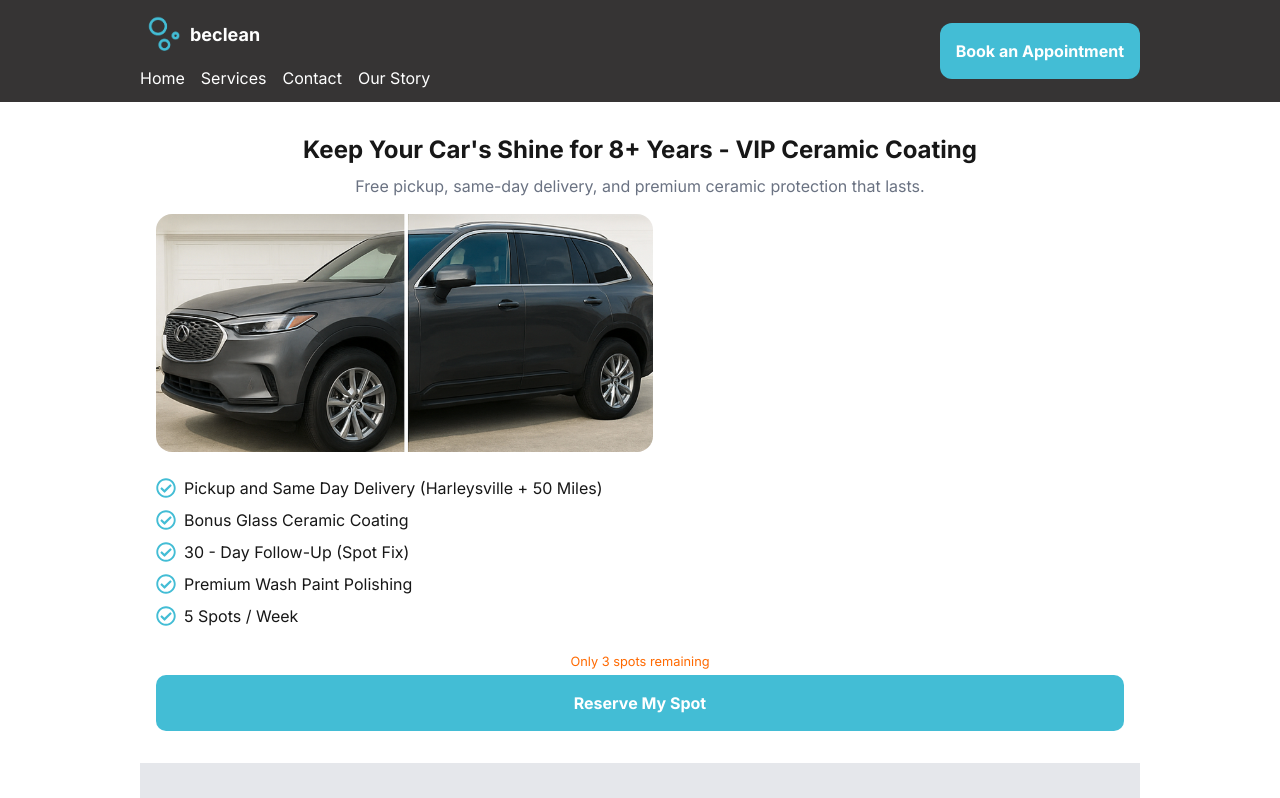
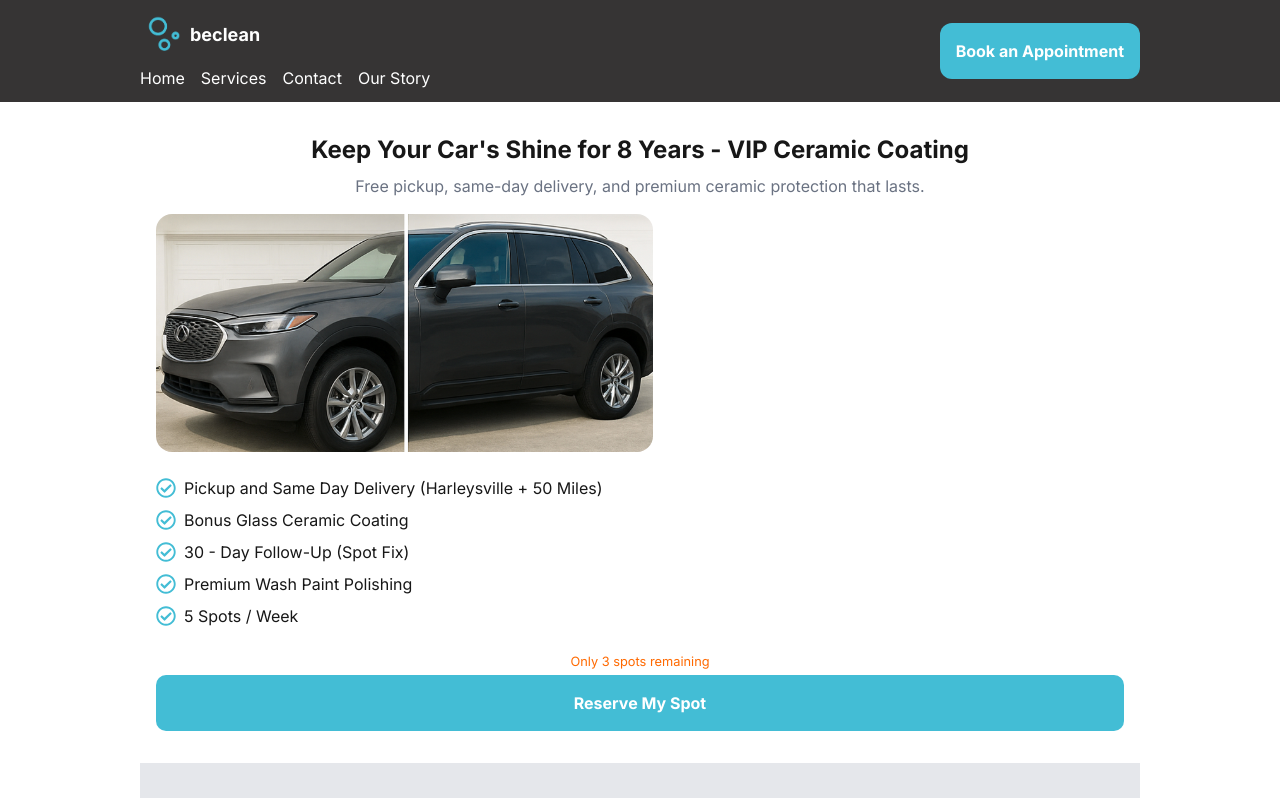
Before and after one commit to jisanjung/becleannext, a Next.js app: page /referral in a window 1280 px wide. Shown: the top 798 px of the page. Built offline with nearby package versions, Linux system fonts and the light colour scheme.

Commit message:
8 to 6 year coating change

```diff
--- a/src/app/referral/Hero.jsx
+++ b/src/app/referral/Hero.jsx
@@ -4,7 +4,7 @@ import { FaRegCheckCircle } from "react-icons/fa";
 const Hero = ({ slug }) => {
   return (
     <section className="wrapper px-4 py-8">
-        <h1 className="text-2xl font-bold text-center mb-2">Keep Your Car's Shine for 8+ Years - VIP Ceramic Coating</h1>
+        <h1 className="text-2xl font-bold text-center mb-2">Keep Your Car's Shine for 8 Years - VIP Ceramic Coating</h1>
         <p className="text-gray-500 text-center mb-4">Free pickup, same-day delivery, and premium ceramic protection that lasts.</p>
         <img
             src='/referral/before_after.png'
```
